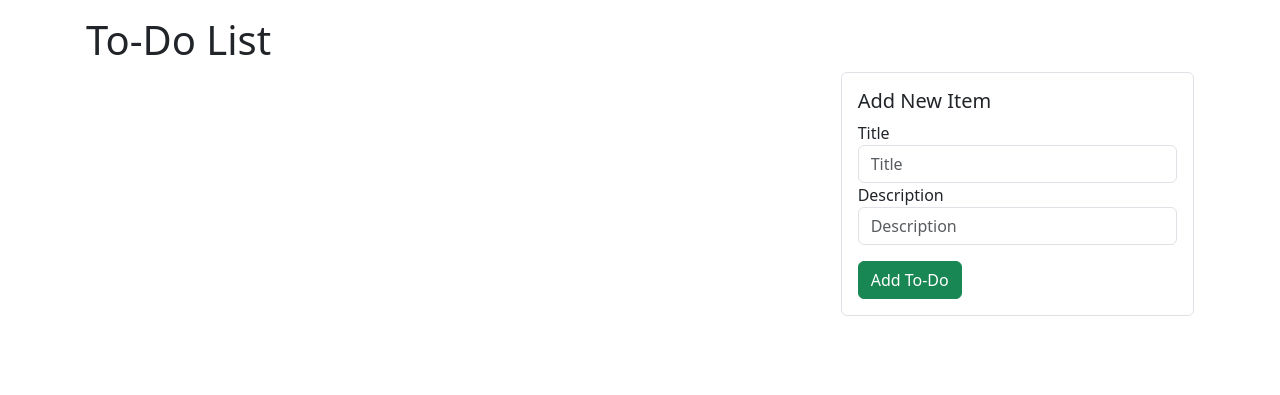
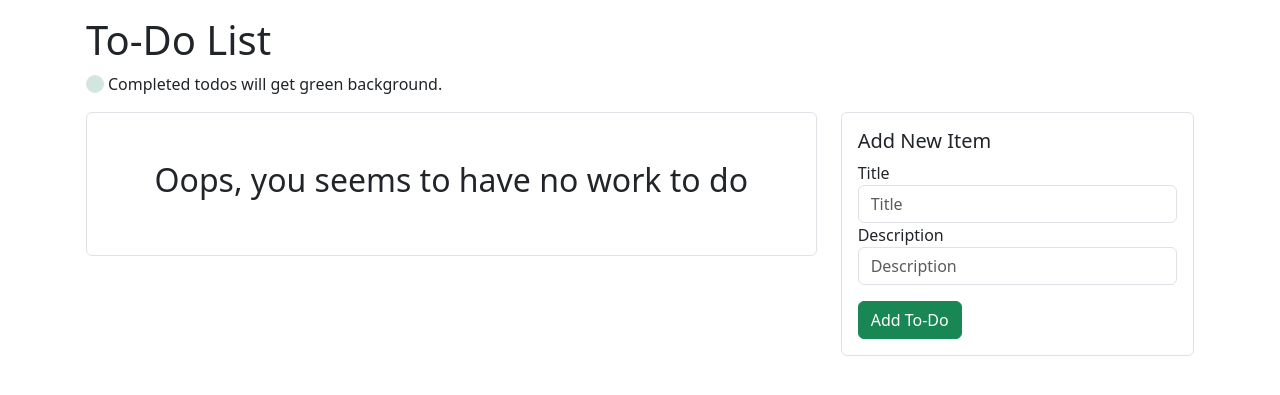
Before and after one commit to tronze/FastApi-Todos, a FastAPI app: page / in a window 1280 px wide. Shown: the top 395 px of the page. Run offline with FastAPI, Linux system fonts and the light colour scheme.

Commit message:
fix: - Handle no todo case to display message. - Add help message about background color.

```diff
--- a/templates/index.html
+++ b/templates/index.html
@@ -10,7 +10,18 @@
     <div class="container p-3">
         <h1>To-Do List</h1>
         <div class="row">
+            <div class="d-flex gap-1 align-items-center">
+                <div style="width: 0; height: 0; padding: 8px; border-radius: 999px;" class="list-group-item list-group-item-success border"></div>
+                <p class="mb-0">Completed todos will get green background.</p>
+            </div>
+        </div>
+        <div class="row mt-3">
             <div class="col-lg-8 col-12">
+                {% if todos|length == 0 %}
+                    <div class="d-flex border rounded p-5 justify-content-center align-items-center">
+                        <h2>Oops, you seems to have no work to do</h2>
+                    </div>
+                {% endif %}
                 <div class="list-group">
                     {% for todo in todos %}
                     <a href="#" class="list-group-item list-group-item-action flex-column align-items-start{% if todo.completed %} list-group-item-success{% endif %}">
```
